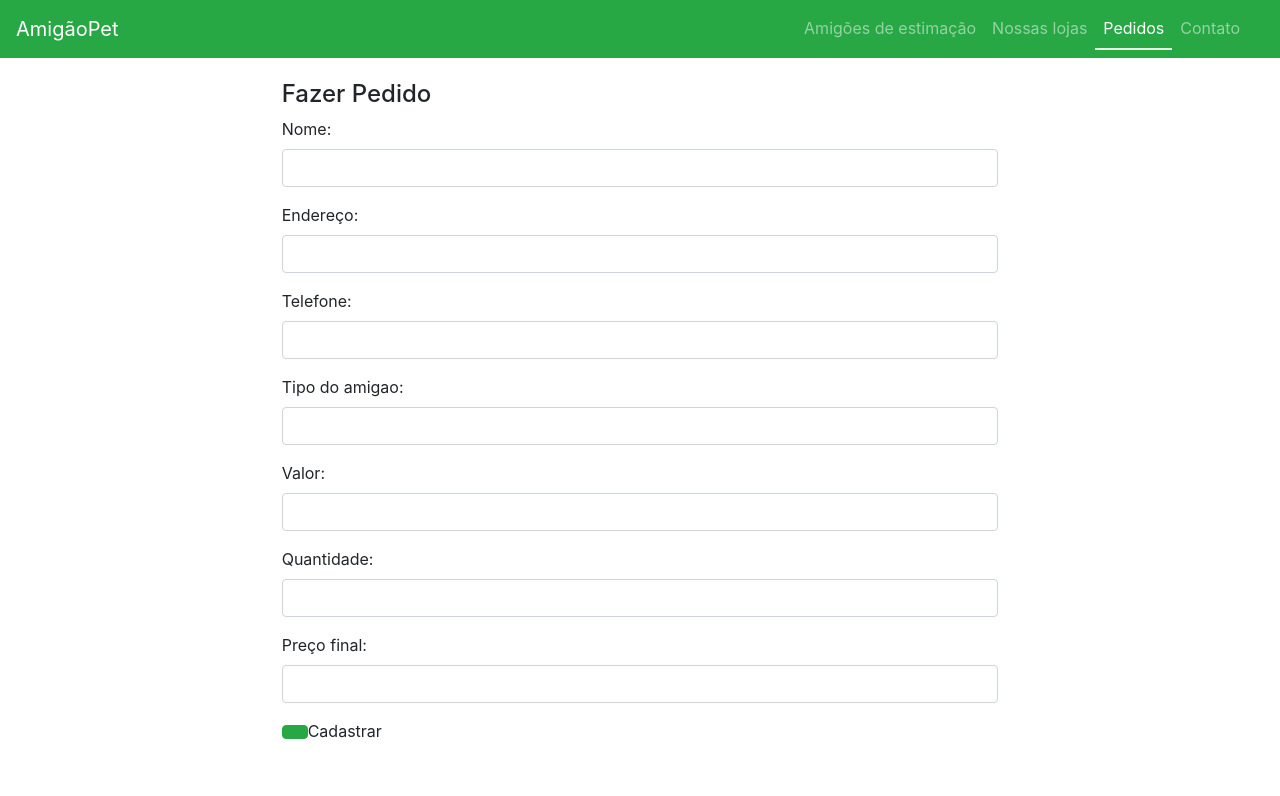
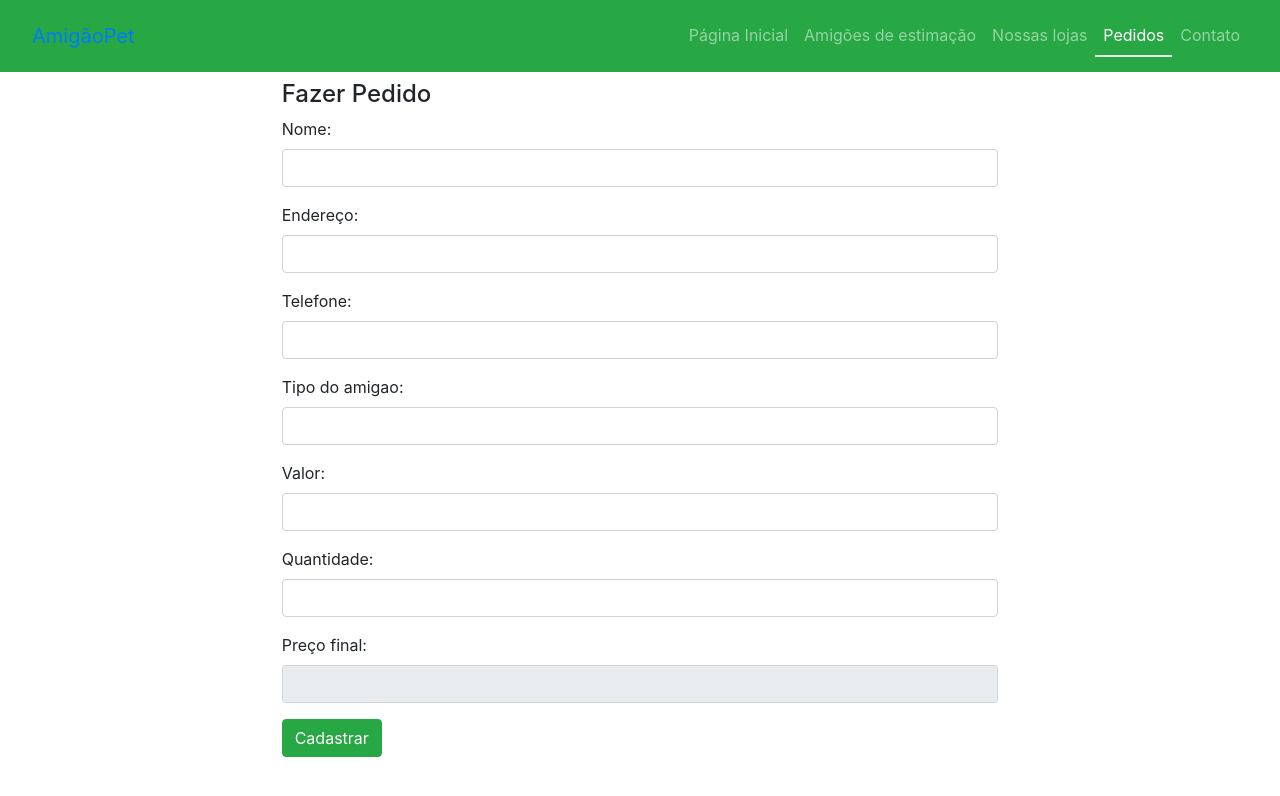
Before and after one commit to bumdigital/Cavaleiro-Jedi, a React (Create React App) app: page /pedidos in a window 1280 px wide. Shown: the top 796 px of the page. Built offline with nearby package versions, Linux system fonts and the light colour scheme.

Commit message:
Cavaleiro Jedi 5

```diff
--- a/src/Pages/pedidos.js
+++ b/src/Pages/pedidos.js
@@ -22,16 +22,25 @@ export default function Pedidos() {
 
     const controleEnvio = async (evento) => {
         evento.preventDefault();
-        console.log("Subimitando");
+
         const preco_final = parseFloat(form.valor) * parseFloat(form.quantidade);
-        console.log(preco_final);
+
         document.getElementById("preco_final").value = `R$ ${preco_final}`;
 
+        setForm({
+            ...form,
+            preco_final: preco_final
+        })
+
         const json = JSON.stringify(form);
-
         const opcoes = {
+            crossDomain: true,
+            mode: 'cors',
             method: 'POST',
-            headers: {'Content-type': 'aplication/json'},
+            headers: {
+                'Content-Type': 'application/json',
+                'Accept': 'application/json'
+            },
             body: json
         }
 
@@ -71,10 +80,10 @@ export default function Pedidos() {
                     </Form.Group>
                     <Form.Group>
                         <Form.Label>Preço final:</Form.Label>
-                        <Form.Control onChange={controleMudanca} type="text" id="preco_final"/>
+                        <Form.Control disabled type="text" id="preco_final"/>
                     </Form.Group>
-                    <Button variant="success" type="submit"/>
-                        Cadastrar
+                    <Button variant="success" type="submit">Cadastrar</Button>
+
                 </Form>
             </div>
         </Row>
--- a/src/components/menu/index.js
+++ b/src/components/menu/index.js
@@ -8,22 +8,25 @@ function BaseMenu(props) {
     return (
         <Navbar className="navbar-dark" bg="success" expand="lg" fixed="top">
             <Navbar.Brand>
-                AmigãoPet
+                <Nav.Link as={Link} href="/home" to="/home" Class="text-light">AmigãoPet</Nav.Link>
             </Navbar.Brand>
             <Navbar.Toggle aria-controls="item-menu" />
             <Navbar.Collapse id="item-menu">
                 <Nav activeKey={location.pathname} className="ml-auto mr-3">
+                <Nav.Item>
+                        <Nav.Link as={Link} href="/home" to="/home">Página Inicial</Nav.Link>
+                    </Nav.Item>
                     <Nav.Item>
                         <Nav.Link as={Link} href="/produtos" to="/produtos">Amigões de estimação</Nav.Link>
                     </Nav.Item>
                     <Nav.Item>
-                        <Nav.Link as={Link} href="/" to="/">Nossas lojas</Nav.Link>
+                        <Nav.Link as={Link} href="/nossas_lojas" to="/nossas_lojas">Nossas lojas</Nav.Link>
                     </Nav.Item>
                     <Nav.Item>
                         <Nav.Link as={Link} href="/pedidos" to="/pedidos">Pedidos</Nav.Link>
                     </Nav.Item>
                     <Nav.Item>
-                        <Nav.Link as={Link} href="/" to="/">Contato</Nav.Link>
+                        <Nav.Link as={Link} href="/contato" to="/contato">Contato</Nav.Link>
                     </Nav.Item>
                 </Nav>
             </Navbar.Collapse>
```
Also changed, not shown: src/Pages/contato.js (added, +7 -0 lines), src/Pages/home.js (added, +14 -0 lines), src/Pages/nossas_lojas.js (added, +7 -0 lines), 1 other file (tests, documents, lock files or other folders).
